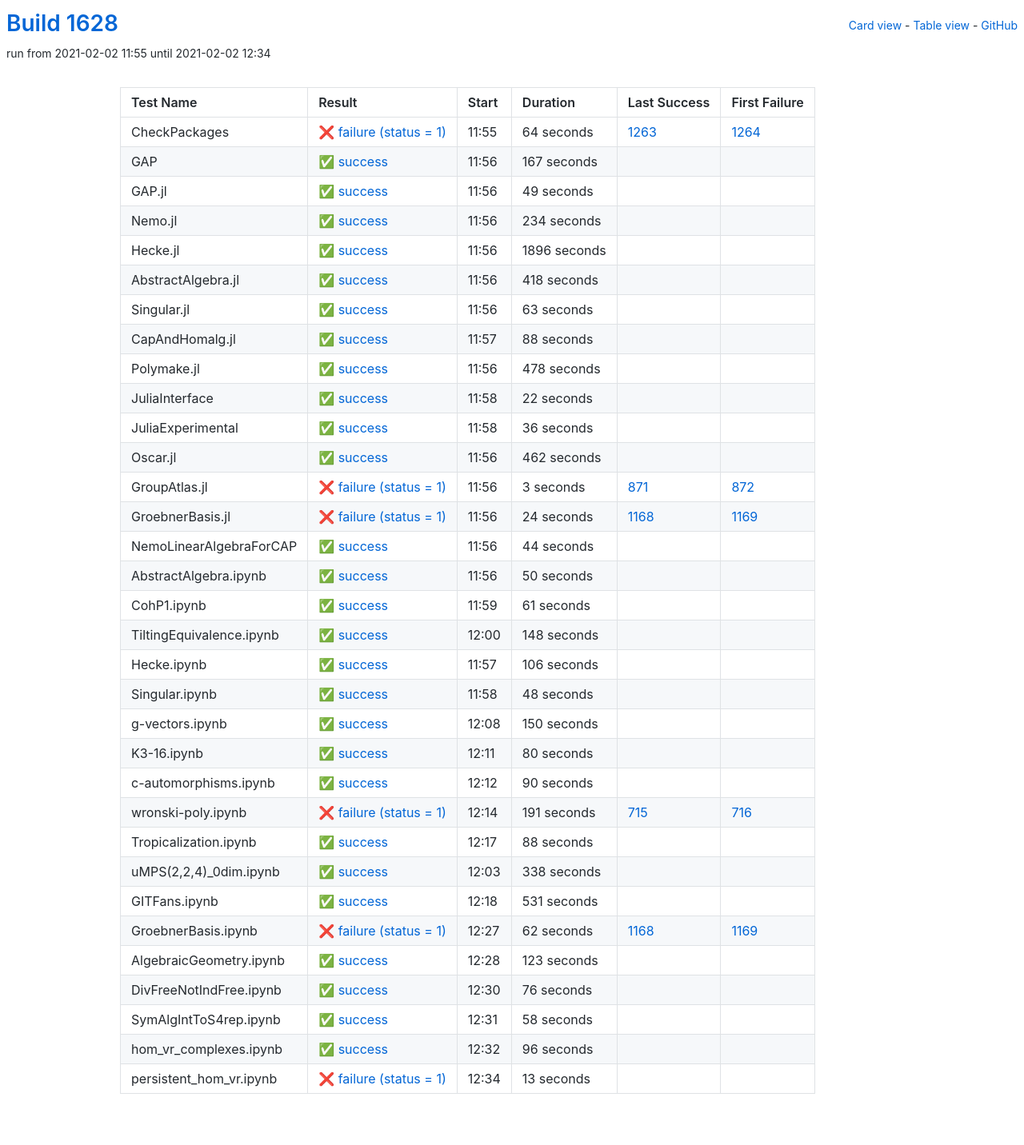
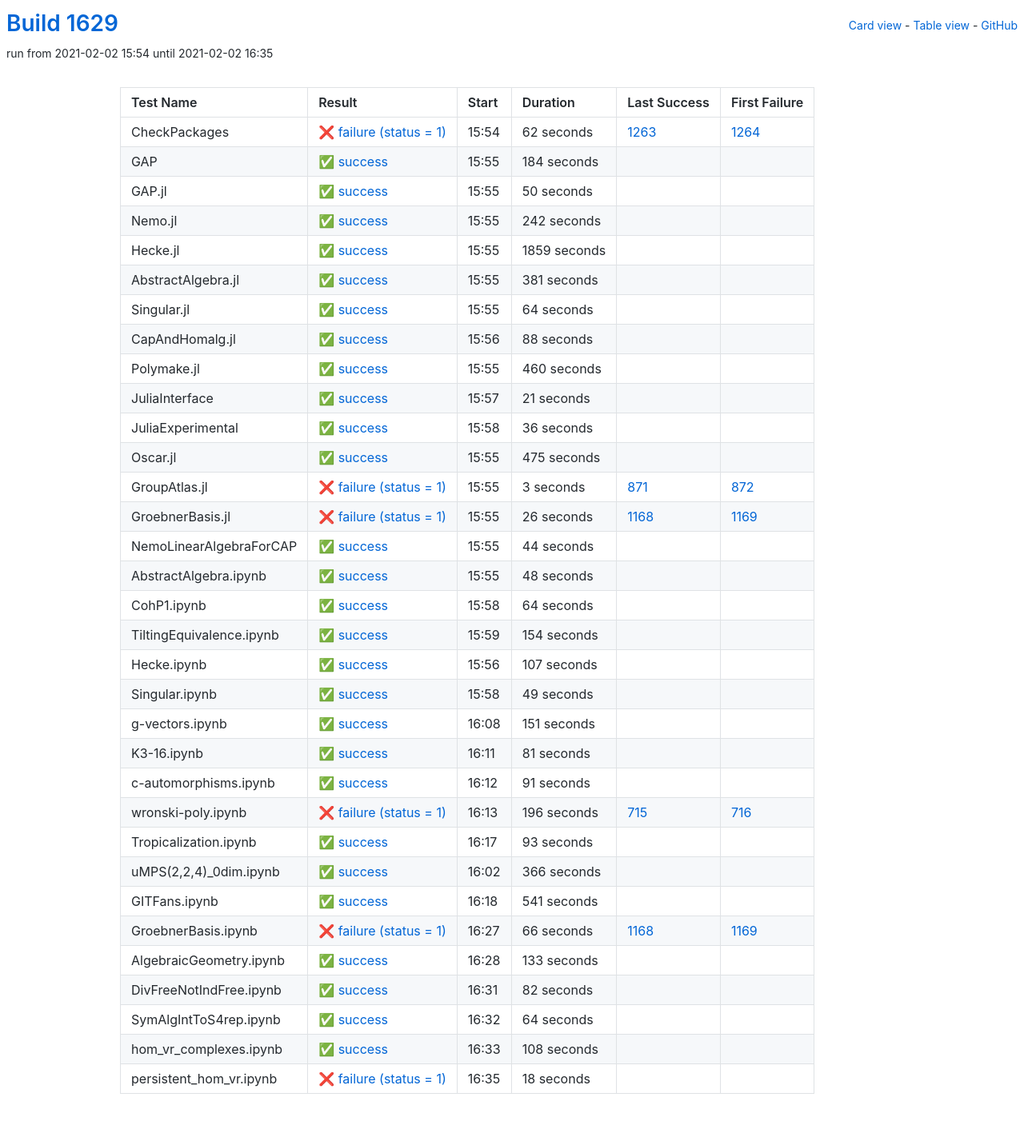
Before and after one commit to oscar-system/oscar-ci-status-stable, a Jekyll site: the page built from table.html, in a window 1280 px wide. Shown: the whole page at 80% size. Built offline with Jekyll 4.4.1, drawn with Linux system fonts in a browser that asks for light colours.

Commit message:
Build #1629

```diff
--- a/_data/ci.yml
+++ b/_data/ci.yml
@@ -1,6 +1,6 @@
 ---
-build: 1628
-build_url: https://oscarci.mathematik.uni-kl.de/job/oscar-stable/1628/
+build: 1629
+build_url: https://oscarci.mathematik.uni-kl.de/job/oscar-stable/1629/
 job: oscar-stable
 organization: oscar-system
 repo: oscar-ci-status-stable
@@ -8,92 +8,92 @@ repourl: https://github.com/oscar-system/oscar-ci-status-stable
 tests:
 - name: CheckPackages
   id: checkpackages
-  log: https://oscarci.mathematik.uni-kl.de/job/oscar-stable/1628/artifact/logs/build-1628/CheckPackages.log
-  start: 2021-02-02 11:55
+  log: https://oscarci.mathematik.uni-kl.de/job/oscar-stable/1629/artifact/logs/build-1629/CheckPackages.log
+  start: 2021-02-02 15:54
   success: false
   exitcode: 1
   status: failure
-  duration: 64
+  duration: 62
   last_success: 1263
   last_success_url: https://oscarci.mathematik.uni-kl.de/job/oscar-stable/1263/
   first_failure: 1264
   first_failure_url: https://oscarci.mathematik.uni-kl.de/job/oscar-stable/1264/
 - name: GAP
   id: gap
-  log: https://oscarci.mathematik.uni-kl.de/job/oscar-stable/1628/artifact/logs/build-1628/GAP.log
-  start: 2021-02-02 11:56
+  log: https://oscarci.mathematik.uni-kl.de/job/oscar-stable/1629/artifact/logs/build-1629/GAP.log
+  start: 2021-02-02 15:55
   success: true
   exitcode: 0
   status: success
-  duration: 167
+  duration: 184
   last_success: false
   last_success_url:
   first_failure: false
   first_failure_url:
 - name: GAP.jl
   id: gap-jl
-  log: https://oscarci.mathematik.uni-kl.de/job/oscar-stable/1628/artifact/logs/build-1628/GAP.jl.log
-  start: 2021-02-02 11:56
+  log: https://oscarci.mathematik.uni-kl.de/job/oscar-stable/1629/artifact/logs/build-1629/GAP.jl.log
+  start: 2021-02-02 15:55
   success: true
   exitcode: 0
   status: success
-  duration: 49
+  duration: 50
   last_success: false
   last_success_url:
   first_failure: false
   first_failure_url:
 - name: Nemo.jl
   id: nemo-jl
-  log: https://oscarci.mathematik.uni-kl.de/job/oscar-stable/1628/artifact/logs/build-1628/Nemo.jl.log
-  start: 2021-02-02 11:56
+  log: https://oscarci.mathematik.uni-kl.de/job/oscar-stable/1629/artifact/logs/build-1629/Nemo.jl.log
+  start: 2021-02-02 15:55
   success: true
   exitcode: 0
   status: success
-  duration: 234
+  duration: 242
   last_success: false
   last_success_url:
   first_failure: false
   first_failure_url:
 - name: Hecke.jl
   id: hecke-jl
-  log: https://oscarci.mathematik.uni-kl.de/job/oscar-stable/1628/artifact/logs/build-1628/Hecke.jl.log
-  start: 2021-02-02 11:56
+  log: https://oscarci.mathematik.uni-kl.de/job/oscar-stable/1629/artifact/logs/build-1629/Hecke.jl.log
+  start: 2021-02-02 15:55
   success: true
   exitcode: 0
   status: success
-  duration: 1896
+  duration: 1859
   last_success: false
   last_success_url:
   first_failure: false
   first_failure_url:
 - name: AbstractAlgebra.jl
   id: abstractalgebra-jl
-  log: https://oscarci.mathematik.uni-kl.de/job/oscar-stable/1628/artifact/logs/build-1628/AbstractAlgebra.jl.log
-  start: 2021-02-02 11:56
+  log: https://oscarci.mathematik.uni-kl.de/job/oscar-stable/1629/artifact/logs/build-1629/AbstractAlgebra.jl.log
+  start: 2021-02-02 15:55
   success: true
   exitcode: 0
   status: success
-  duration: 418
+  duration: 381
   last_success: false
   last_success_url:
   first_failure: false
   first_failure_url:
 - name: Singular.jl
   id: singular-jl
-  log: https://oscarci.mathematik.uni-kl.de/job/oscar-stable/1628/artifact/logs/build-1628/Singular.jl.log
-  start: 2021-02-02 11:56
+  log: https://oscarci.mathematik.uni-kl.de/job/oscar-stable/1629/artifact/logs/build-1629/Singular.jl.log
+  start: 2021-02-02 15:55
   success: true
   exitcode: 0
   status: success
-  duration: 63
+  duration: 64
   last_success: false
   last_success_url:
   first_failure: false
   first_failure_url:
 - name: CapAndHomalg.jl
   id: capandhomalg-jl
-  log: https://oscarci.mathematik.uni-kl.de/job/oscar-stable/1628/artifact/logs/build-1628/CapAndHomalg.jl.log
-  start: 2021-02-02 11:57
+  log: https://oscarci.mathematik.uni-kl.de/job/oscar-stable/1629/artifact/logs/build-1629/CapAndHomalg.jl.log
+  start: 2021-02-02 15:56
   success: true
   exitcode: 0
   status: success
@@ -104,32 +104,32 @@ tests:
   first_failure_url:
 - name: Polymake.jl
   id: polymake-jl
-  log: https://oscarci.mathematik.uni-kl.de/job/oscar-stable/1628/artifact/logs/build-1628/Polymake.jl.log
-  start: 2021-02-02 11:56
+  log: https://oscarci.mathematik.uni-kl.de/job/oscar-stable/1629/artifact/logs/build-1629/Polymake.jl.log
+  start: 2021-02-02 15:55
   success: true
   exitcode: 0
   status: success
-  duration: 478
+  duration: 460
   last_success: false
   last_success_url:
   first_failure: false
   first_failure_url:
 - name: JuliaInterface
   id: juliainterface
-  log: https://oscarci.mathematik.uni-kl.de/job/oscar-stable/1628/artifact/logs/build-1628/JuliaInterface.log
-  start: 2021-02-02 11:58
+  log: https://oscarci.mathematik.uni-kl.de/job/oscar-stable/1629/artifact/logs/build-1629/JuliaInterface.log
+  start: 2021-02-02 15:57
   success: true
   exitcode: 0
   status: success
-  duration: 22
+  duration: 21
   last_success: false
   last_success_url:
   first_failure: false
   first_failure_url:
 - name: JuliaExperimental
   id: juliaexperimental
-  log: https://oscarci.mathematik.uni-kl.de/job/oscar-stable/1628/artifact/logs/build-1628/JuliaExperimental.log
-  start: 2021-02-02 11:58
+  log: https://oscarci.mathematik.uni-kl.de/job/oscar-stable/1629/artifact/logs/build-1629/JuliaExperimental.log
+  start: 2021-02-02 15:58
   success: true
   exitcode: 0
   status: success
@@ -140,20 +140,20 @@ tests:
   first_failure_url:
 - name: Oscar.jl
   id: oscar-jl
-  log: https://oscarci.mathematik.uni-kl.de/job/oscar-stable/1628/artifact/logs/build-1628/Oscar.jl.log
-  start: 2021-02-02 11:56
+  log: https://oscarci.mathematik.uni-kl.de/job/oscar-stable/1629/artifact/logs/build-1629/Oscar.jl.log
+  start: 2021-02-02 15:55
   success: true
   exitcode: 0
   status: success
-  duration: 462
+  duration: 475
   last_success: false
   last_success_url:
   first_failure: false
   first_failure_url:
 - name: GroupAtlas.jl
   id: groupatlas-jl
-  log: https://oscarci.mathematik.uni-kl.de/job/oscar-stable/1628/artifact/logs/build-1628/GroupAtlas.jl.log
-  start: 2021-02-02 11:56
+  log: https://oscarci.mathematik.uni-kl.de/job/oscar-stable/1629/artifact/logs/build-1629/GroupAtlas.jl.log
+  start: 2021-02-02 15:55
   success: false
   exitcode: 1
   status: failure
@@ -164,20 +164,20 @@ tests:
   first_failure_url: https://oscarci.mathematik.uni-kl.de/job/oscar-stable/872/
 - name: GroebnerBasis.jl
   id: groebnerbasis-jl
-  log: https://oscarci.mathematik.uni-kl.de/job/oscar-stable/1628/artifact/logs/build-1628/GroebnerBasis.jl.log
-  start: 2021-02-02 11:56
+  log: https://oscarci.mathematik.uni-kl.de/job/oscar-stable/1629/artifact/logs/build-1629/GroebnerBasis.jl.log
+  start: 2021-02-02 15:55
   success: false
   exitcode: 1
   status: failure
-  duration: 24
+  duration: 26
   last_success: 1168
   last_success_url: https://oscarci.mathematik.uni-kl.de/job/oscar-stable/1168/
   first_failure: 1169
   first_failure_url: https://oscarci.mathematik.uni-kl.de/job/oscar-stable/1169/
 - name: NemoLinearAlgebraForCAP
   id: nemolinearalgebraforcap
-  log: https://oscarci.mathematik.uni-kl.de/job/oscar-stable/1628/artifact/logs/build-1628/NemoLinearAlgebraForCAP.log
-  start: 2021-02-02 11:56
+  log: https://oscarci.mathematik.uni-kl.de/job/oscar-stable/1629/artifact/logs/build-1629/NemoLinearAlgebraForCAP.log
+  start: 2021-02-02 15:55
   success: true
   exitcode: 0
   status: success
@@ -188,56 +188,8 @@ tests:
   first_failure_url:
 - name: AbstractAlgebra.ipynb
   id: abstractalgebra-ipynb
-  log: https://oscarci.mathematik.uni-kl.de/job/oscar-stable/1628/artifact/logs/build-1628/AbstractAlgebra.ipynb.log
-  start: 2021-02-02 11:56
-  success: true
-  exitcode: 0
-  status: success
-  duration: 50
-  last_success: false
-  last_success_url:
-  first_failure: false
-  first_failure_url:
-- name: CohP1.ipynb
-  id: cohp1-ipynb
-  log: https://oscarci.mathematik.uni-kl.de/job/oscar-stable/1628/artifact/logs/build-1628/CohP1.ipynb.log
-  start: 2021-02-02 11:59
-  success: true
-  exitcode: 0
-  status: success
-  duration: 61
-  last_success: false
-  last_success_url:
-  first_failure: false
-  first_failure_url:
-- name: TiltingEquivalence.ipynb
-  id: tiltingequivalence-ipynb
-  log: https://oscarci.mathematik.uni-kl.de/job/oscar-stable/1628/artifact/logs/build-1628/TiltingEquivalence.ipynb.log
-  start: 2021-02-02 12:00
-  success: true
-  exitcode: 0
-  status: success
-  duration: 148
-  last_success: false
-  last_success_url:
-  first_failure: false
-  first_failure_url:
-- name: Hecke.ipynb
-  id: hecke-ipynb
-  log: https://oscarci.mathematik.uni-kl.de/job/oscar-stable/1628/artifact/logs/build-1628/Hecke.ipynb.log
-  start: 2021-02-02 11:57
-  success: true
-  exitcode: 0
-  status: success
-  duration: 106
-  last_success: false
-  last_success_url:
-  first_failure: false
-  first_failure_url:
-- name: Singular.ipynb
-  id: singular-ipynb
-  log: https://oscarci.mathematik.uni-kl.de/job/oscar-stable/1628/artifact/logs/build-1628/Singular.ipynb.log
-  start: 2021-02-02 11:58
+  log: https://oscarci.mathematik.uni-kl.de/job/oscar-stable/1629/artifact/logs/build-1629/AbstractAlgebra.ipynb.log
+  start: 2021-02-02 15:55
   success: true
   exitcode: 0
   status: success
@@ -246,158 +198,206 @@ tests:
   last_success_url:
   first_failure: false
   first_failure_url:
-- name: g-vectors.ipynb
-  id: g-vectors-ipynb
-  log: https://oscarci.mathematik.uni-kl.de/job/oscar-stable/1628/artifact/logs/build-1628/g-vectors.ipynb.log
-  start: 2021-02-02 12:08
+- name: CohP1.ipynb
+  id: cohp1-ipynb
+  log: https://oscarci.mathematik.uni-kl.de/job/oscar-stable/1629/artifact/logs/build-1629/CohP1.ipynb.log
+  start: 2021-02-02 15:58
   success: true
   exitcode: 0
   status: success
-  duration: 150
+  duration: 64
+  last_success: false
+  last_success_url:
+  first_failure: false
+  first_failure_url:
+- name: TiltingEquivalence.ipynb
+  id: tiltingequivalence-ipynb
+  log: https://oscarci.mathematik.uni-kl.de/job/oscar-stable/1629/artifact/logs/build-1629/TiltingEquivalence.ipynb.log
+  start: 2021-02-02 15:59
+  success: true
+  exitcode: 0
+  status: success
+  duration: 154
+  last_success: false
+  last_success_url:
+  first_failure: false
+  first_failure_url:
+- name: Hecke.ipynb
+  id: hecke-ipynb
+  log: https://oscarci.mathematik.uni-kl.de/job/oscar-stable/1629/artifact/logs/build-1629/Hecke.ipynb.log
+  start: 2021-02-02 15:56
+  success: true
+  exitcode: 0
+  status: success
+  duration: 107
+  last_success: false
+  last_success_url:
+  first_failure: false
+  first_failure_url:
+- name: Singular.ipynb
+  id: singular-ipynb
+  log: https://oscarci.mathematik.uni-kl.de/job/oscar-stable/1629/artifact/logs/build-1629/Singular.ipynb.log
+  start: 2021-02-02 15:58
+  success: true
+  exitcode: 0
+  status: success
+  duration: 49
+  last_success: false
+  last_success_url:
+  first_failure: false
+  first_failure_url:
+- name: g-vectors.ipynb
+  id: g-vectors-ipynb
+  log: https://oscarci.mathematik.uni-kl.de/job/oscar-stable/1629/artifact/logs/build-1629/g-vectors.ipynb.log
+  start: 2021-02-02 16:08
+  success: true
+  exitcode: 0
+  status: success
+  duration: 151
   last_success: false
   last_success_url:
   first_failure: false
   first_failure_url:
 - name: K3-16.ipynb
   id: k3-16-ipynb
-  log: https://oscarci.mathematik.uni-kl.de/job/oscar-stable/1628/artifact/logs/build-1628/K3-16.ipynb.log
-  start: 2021-02-02 12:11
+  log: https://oscarci.mathematik.uni-kl.de/job/oscar-stable/1629/artifact/logs/build-1629/K3-16.ipynb.log
+  start: 2021-02-02 16:11
   success: true
   exitcode: 0
   status: success
-  duration: 80
+  duration: 81
   last_success: false
   last_success_url:
   first_failure: false
   first_failure_url:
 - name: c-automorphisms.ipynb
   id: c-automorphisms-ipynb
-  log: https://oscarci.mathematik.uni-kl.de/job/oscar-stable/1628/artifact/logs/build-1628/c-automorphisms.ipynb.log
-  start: 2021-02-02 12:12
+  log: https://oscarci.mathematik.uni-kl.de/job/oscar-stable/1629/artifact/logs/build-1629/c-automorphisms.ipynb.log
+  start: 2021-02-02 16:12
   success: true
   exitcode: 0
   status: success
-  duration: 90
+  duration: 91
   last_success: false
   last_success_url:
   first_failure: false
   first_failure_url:
 - name: wronski-poly.ipynb
   id: wronski-poly-ipynb
-  log: https://oscarci.mathematik.uni-kl.de/job/oscar-stable/1628/artifact/logs/build-1628/wronski-poly.ipynb.log
-  start: 2021-02-02 12:14
+  log: https://oscarci.mathematik.uni-kl.de/job/oscar-stable/1629/artifact/logs/build-1629/wronski-poly.ipynb.log
+  start: 2021-02-02 16:13
   success: false
   exitcode: 1
   status: failure
-  duration: 191
+  duration: 196
   last_success: 715
   last_success_url: https://oscarci.mathematik.uni-kl.de/job/oscar-stable/715/
   first_failure: 716
   first_failure_url: https://oscarci.mathematik.uni-kl.de/job/oscar-stable/716/
 - name: Tropicalization.ipynb
   id: tropicalization-ipynb
-  log: https://oscarci.mathematik.uni-kl.de/job/oscar-stable/1628/artifact/logs/build-1628/Tropicalization.ipynb.log
-  start: 2021-02-02 12:17
+  log: https://oscarci.mathematik.uni-kl.de/job/oscar-stable/1629/artifact/logs/build-1629/Tropicalization.ipynb.log
+  start: 2021-02-02 16:17
   success: true
   exitcode: 0
   status: success
-  duration: 88
+  duration: 93
   last_success: false
   last_success_url:
   first_failure: false
   first_failure_url:
 - name: uMPS(2,2,4)_0dim.ipynb
   id: umps-2-2-4-0dim-ipynb
-  log: https://oscarci.mathematik.uni-kl.de/job/oscar-stable/1628/artifact/logs/build-1628/uMPS-2-2-4-_0dim.ipynb.log
-  start: 2021-02-02 12:03
+  log: https://oscarci.mathematik.uni-kl.de/job/oscar-stable/1629/artifact/logs/build-1629/uMPS-2-2-4-_0dim.ipynb.log
+  start: 2021-02-02 16:02
   success: true
   exitcode: 0
   status: success
-  duration: 338
+  duration: 366
   last_success: false
   last_success_url:
   first_failure: false
   first_failure_url:
 - name: GITFans.ipynb
   id: gitfans-ipynb
-  log: https://oscarci.mathematik.uni-kl.de/job/oscar-stable/1628/artifact/logs/build-1628/GITFans.ipynb.log
-  start: 2021-02-02 12:18
+  log: https://oscarci.mathematik.uni-kl.de/job/oscar-stable/1629/artifact/logs/build-1629/GITFans.ipynb.log
+  start: 2021-02-02 16:18
   success: true
   exitcode: 0
   status: success
-  duration: 531
+  duration: 541
   last_success: false
   last_success_url:
   first_failure: false
   first_failure_url:
 - name: GroebnerBasis.ipynb
   id: groebnerbasis-ipynb
-  log: https://oscarci.mathematik.uni-kl.de/job/oscar-stable/1628/artifact/logs/build-1628/GroebnerBasis.ipynb.log
-  start: 2021-02-02 12:27
+  log: https://oscarci.mathematik.uni-kl.de/job/oscar-stable/1629/artifact/logs/build-1629/GroebnerBasis.ipynb.log
+  start: 2021-02-02 16:27
   success: false
   exitcode: 1
   status: failure
-  duration: 62
+  duration: 66
   last_success: 1168
   last_success_url: https://oscarci.mathematik.uni-kl.de/job/oscar-stable/1168/
   first_failure: 1169
   first_failure_url: https://oscarci.mathematik.uni-kl.de/job/oscar-stable/1169/
 - name: AlgebraicGeometry.ipynb
   id: algebraicgeometry-ipynb
-  log: https://oscarci.mathematik.uni-kl.de/job/oscar-stable/1628/artifact/logs/build-1628/AlgebraicGeometry.ipynb.log
-  start: 2021-02-02 12:28
+  log: https://oscarci.mathematik.uni-kl.de/job/oscar-stable/1629/artifact/logs/build-1629/AlgebraicGeometry.ipynb.log
+  start: 2021-02-02 16:28
   success: true
   exitcode: 0
   status: success
-  duration: 123
+  duration: 133
   last_success: false
   last_success_url:
   first_failure: false
   first_failure_url:
 - name: DivFreeNotIndFree.ipynb
   id: divfreenotindfree-ipynb
-  log: https://oscarci.mathematik.uni-kl.de/job/oscar-stable/1628/artifact/logs/build-1628/DivFreeNotIndFree.ipynb.log
-  start: 2021-02-02 12:30
+  log: https://oscarci.mathematik.uni-kl.de/job/oscar-stable/1629/artifact/logs/build-1629/DivFreeNotIndFree.ipynb.log
+  start: 2021-02-02 16:31
   success: true
   exitcode: 0
   status: success
-  duration: 76
+  duration: 82
   last_success: false
   last_success_url:
   first_failure: false
   first_failure_url:
 - name: SymAlgIntToS4rep.ipynb
   id: symalginttos4rep-ipynb
-  log: https://oscarci.mathematik.uni-kl.de/job/oscar-stable/1628/artifact/logs/build-1628/SymAlgIntToS4rep.ipynb.log
-  start: 2021-02-02 12:31
+  log: https://oscarci.mathematik.uni-kl.de/job/oscar-stable/1629/artifact/logs/build-1629/SymAlgIntToS4rep.ipynb.log
+  start: 2021-02-02 16:32
   success: true
   exitcode: 0
   status: success
-  duration: 58
+  duration: 64
   last_success: false
   last_success_url:
   first_failure: false
   first_failure_url:
 - name: hom_vr_complexes.ipynb
   id: hom-vr-complexes-ipynb
-  log: https://oscarci.mathematik.uni-kl.de/job/oscar-stable/1628/artifact/logs/build-1628/hom_vr_complexes.ipynb.log
-  start: 2021-02-02 12:32
+  log: https://oscarci.mathematik.uni-kl.de/job/oscar-stable/1629/artifact/logs/build-1629/hom_vr_complexes.ipynb.log
+  start: 2021-02-02 16:33
   success: true
   exitcode: 0
   status: success
-  duration: 96
+  duration: 108
   last_success: false
   last_success_url:
   first_failure: false
   first_failure_url:
 - name: persistent_hom_vr.ipynb
   id: persistent-hom-vr-ipynb
-  log: https://oscarci.mathematik.uni-kl.de/job/oscar-stable/1628/artifact/logs/build-1628/persistent_hom_vr.ipynb.log
-  start: 2021-02-02 12:34
+  log: https://oscarci.mathematik.uni-kl.de/job/oscar-stable/1629/artifact/logs/build-1629/persistent_hom_vr.ipynb.log
+  start: 2021-02-02 16:35
   success: false
   exitcode: 1
   status: failure
-  duration: 13
+  duration: 18
   last_success: false
   last_success_url:
   first_failure: false
```
Also changed, not shown: README.md.
